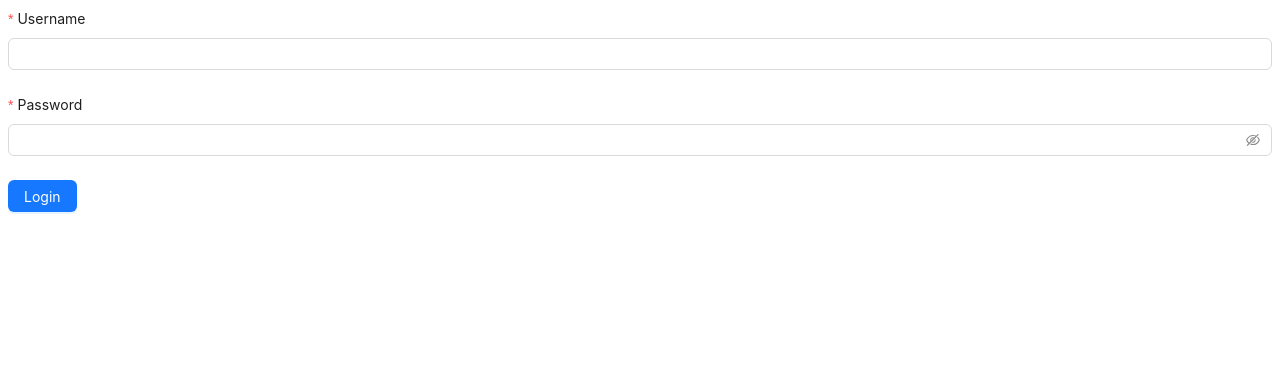
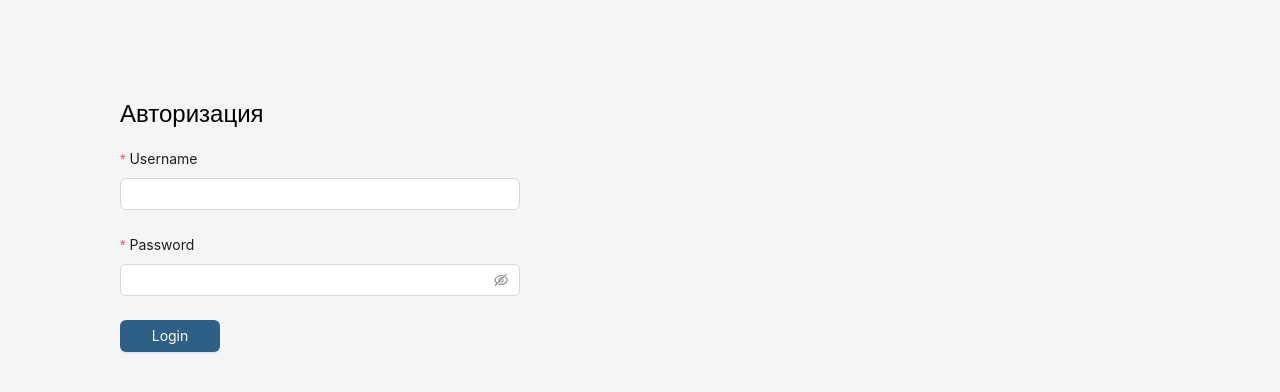
Before and after one commit to artem5-5/infotecs-react, a React app: page /#/login in a window 1280 px wide. Before the commit this address led to /login. Shown: the top 392 px of the page. Built offline with nearby package versions, Linux system fonts and the light colour scheme.

Commit message:
[TASK-06] Implement users list UI with Ant Design and styled-components.

```diff
--- a/package.json
+++ b/package.json
@@ -11,14 +11,18 @@
   },
   "scripts": {
     "start": "webpack serve --open",
-    "build": "webpack --mode production"
+    "build": "webpack --mode production",
+    "predeploy": "npm run build",
+    "deploy": "gh-pages -d dist"
   },
+  "homepage": "https://artem5-5.github.io/infotecs-react",
   "devDependencies": {
     "@types/node": "^25.3.0",
     "@types/react": "^16.14.69",
     "@types/react-dom": "^16.9.25",
     "@types/styled-components": "^5.1.36",
     "css-loader": "^7.1.4",
+    "gh-pages": "^6.3.0",
     "html-webpack-plugin": "^5.6.6",
     "style-loader": "^4.0.0",
     "ts-loader": "^9.5.4",
--- a/src/app/App.tsx
+++ b/src/app/App.tsx
@@ -1,8 +1,14 @@
-import React from 'react'
-import { AppRouter } from './providers/router/AppRouter'
+import React from "react";
+import { AppRouter } from "./providers/router/AppRouter";
+import { GlobalStyles } from "./styles/globalStyles";
 
 function App() {
-  return <AppRouter />
+  return (
+    <>
+      <GlobalStyles />
+      <AppRouter />
+    </>
+  );
 }
 
-export default App
+export default App;
--- a/src/app/providers/router/AppRouter.tsx
+++ b/src/app/providers/router/AppRouter.tsx
@@ -8,7 +8,7 @@ import { LoginPage } from "@/pages/login/ui/LoginPage";
 export const AppRouter = () => {
   return (
     <Routes>
-      <Route path="/" element={<Navigate to="/users" replace />} />
+      <Route path="/" element={<Navigate to="/login" />} />
 
       <Route path="/login" element={<LoginPage />} />
       <Route
--- /dev/null
+++ b/src/app/styles/globalStyles.ts
@@ -0,0 +1,9 @@
+import { createGlobalStyle } from 'styled-components'
+
+export const GlobalStyles = createGlobalStyle`
+  body {
+    margin: 0;
+    background-color: #f5f5f5;
+    font-family: Arial, sans-serif;
+  }
+`
--- a/src/features/auth/ui/LoginForm.tsx
+++ b/src/features/auth/ui/LoginForm.tsx
@@ -1,7 +1,18 @@
 import React from "react";
 import { Form, Input, Button, notification } from "antd";
 import { useNavigate } from "react-router-dom";
+import styled from 'styled-components'
 import { useLogin } from "../model/useLogin";
+
+const StyledButton = styled(Button)`
+  width: 100px;
+  background-color: #2f5f86;
+  border: none;
+
+  &:hover {
+    background-color: #244b6a !important;
+  }
+`
 
 export const LoginForm = () => {
   const loginMutation = useLogin();
@@ -37,14 +48,14 @@ export const LoginForm = () => {
       >
         <Input.Password />
       </Form.Item>
-      <Button
+      <StyledButton
         type="primary"
         htmlType="submit"
         loading={loginMutation.isLoading}
         disabled={loginMutation.isLoading}
       >
         Login
-      </Button>
+      </StyledButton>
     </Form>
   );
 };
--- a/src/features/user-manage/ui/UserModal.tsx
+++ b/src/features/user-manage/ui/UserModal.tsx
@@ -1,7 +1,33 @@
 import React, { useEffect } from "react";
 import { Modal, Form, Input, Button } from "antd";
+import styled from "styled-components";
 import { User } from "@/entities/user/model/types";
-import { useCreateUser, useDeleteUser, useUpdateUser } from "../model/useUserMutations";
+import {
+  useCreateUser,
+  useDeleteUser,
+  useUpdateUser,
+} from "../model/useUserMutations";
+
+const StyledModal = styled(Modal)`
+  .ant-modal-content {
+    border-radius: 12px;
+    padding: 24px 32px;
+  }
+`;
+
+const StyledButton = styled(Button)`
+  width: 100px;
+  background-color: #2f5f86;
+  border: none;
+  color: #fff;
+
+  &:hover {
+    background-color: #244b6a !important;
+  }
+`;
+const StyledInput = styled(Input)`
+  height: 38px;
+`;
 
 interface Props {
   open: boolean;
@@ -14,7 +40,7 @@ export const UserModal = ({ open, onClose, user }: Props) => {
 
   const createMutation = useCreateUser();
   const updateMutation = useUpdateUser();
-  const deleteMutation = useDeleteUser()
+  const deleteMutation = useDeleteUser();
 
   const isEdit = Boolean(user);
   const isLoading = createMutation.isLoading || updateMutation.isLoading;
@@ -42,24 +68,22 @@ export const UserModal = ({ open, onClose, user }: Props) => {
   };
 
   const handleDelete = () => {
-    if (user?.id) {
-      deleteMutation.mutate(String(user.id), {
-        onSuccess: () => {
-          onClose();
-        },
-      });
-    }
+    if (!user) return;
+    deleteMutation.mutate(String(user.id));
+    onClose();
   };
 
   return (
-    <Modal
-      title={isEdit ? "Редактирование" : "Создание"}
+    <StyledModal
+      width={520}
+      title={isEdit ? "Редактирование" : "Создание пользователя"}
       open={open}
       onOk={handleSubmit}
       onCancel={onClose}
       confirmLoading={isLoading}
       maskClosable={!isLoading}
       closable={!isLoading}
+      footer={null}
     >
       <Form form={form} layout="vertical">
         {isEdit && (
@@ -73,27 +97,46 @@ export const UserModal = ({ open, onClose, user }: Props) => {
           name="name"
           rules={[{ required: true, message: "Введите имя" }]}
         >
-          <Input />
+          <StyledInput />
         </Form.Item>
 
         <Form.Item
-          label="Аватар"
+          label="Ссылка на аватарку"
           name="avatar"
           rules={[
             { required: true, message: "Введите ссылку" },
             { type: "url", message: "Некорректная ссылка" },
           ]}
         >
-          <Input />
+          <StyledInput />
         </Form.Item>
-        <Button
-          danger
-          onClick={handleDelete}
-          loading={deleteMutation.isLoading}
+        <div
+          style={{
+            display: "flex",
+            justifyContent: "space-between",
+            marginTop: 24,
+          }}
         >
-          Удалить
-        </Button>
+          {isEdit && (
+            <Button onClick={handleDelete} danger>
+              Удалить
+            </Button>
+          )}
+
+          <div>
+            <StyledButton
+              type="primary"
+              loading={isLoading}
+              style={{ marginRight: 8 }}
+              onClick={handleSubmit}
+            >
+              {isEdit ? "Сохранить" : "Создать"}
+            </StyledButton>
+
+            <StyledButton onClick={onClose}>Отмена</StyledButton>
+          </div>
+        </div>
       </Form>
-    </Modal>
+    </StyledModal>
   );
 };
--- a/src/index.tsx
+++ b/src/index.tsx
@@ -1,6 +1,6 @@
 import React from 'react'
 import ReactDOM from 'react-dom'
-import { BrowserRouter } from 'react-router-dom'
+import { BrowserRouter, HashRouter } from 'react-router-dom'
 import { QueryClient, QueryClientProvider } from '@tanstack/react-query'
 import App from './app/App'
 
@@ -8,9 +8,9 @@ const queryClient = new QueryClient()
 
 ReactDOM.render(
   <QueryClientProvider client={queryClient}>
-    <BrowserRouter>
+    <HashRouter>
       <App />
-    </BrowserRouter>
+    </HashRouter>
   </QueryClientProvider>,
   document.getElementById('root')
 )
--- a/src/pages/login/index.tsx
+++ /dev/null
@@ -1 +0,0 @@
-import {LoginPage} from "./ui/LoginPage";
--- a/src/pages/login/ui/LoginPage.tsx
+++ b/src/pages/login/ui/LoginPage.tsx
@@ -1,6 +1,21 @@
-import { LoginForm } from "@/features/auth/ui/LoginForm";
 import React, { useEffect } from "react";
 import { useNavigate } from "react-router-dom";
+import styled from 'styled-components'
+import { LoginForm } from "@/features/auth/ui/LoginForm";
+
+const Wrapper = styled.div`
+  padding-top: 80px;
+  padding-left: 120px;
+`
+
+const Title = styled.h2`
+  font-weight: 500;
+  margin-bottom: 20px;
+`
+
+const Card = styled.div`
+  width: 400px;
+`
 
 export const LoginPage = () => {
   const navigate = useNavigate();
@@ -13,8 +28,11 @@ export const LoginPage = () => {
   }, [navigate]);
 
   return (
-    <div>
-      <LoginForm />
-    </div>
+    <Wrapper>
+      <Title>Авторизация</Title>
+      <Card>
+        <LoginForm />
+      </Card>
+    </Wrapper>
   );
 };
--- a/src/pages/login/ui/UsersPage.tsx
+++ b/src/pages/login/ui/UsersPage.tsx
@@ -5,6 +5,62 @@ import dayjs from "dayjs";
 import { useUsers } from "@/entities/user/model/useUsers";
 import { User } from "@/entities/user/model/types";
 import { UserModal } from "@/features/user-manage/ui/UserModal";
+import styled from "styled-components";
+
+const PageWrapper = styled.div`
+  padding: 60px;
+`;
+
+const LogoutButtonWrapper = styled.div`
+  position: fixed;
+  top: 24px;
+  right: 24px;
+  z-index: 10;
+`;
+
+const CreateButtonWrapper = styled.div`
+  position: fixed;
+  bottom: 24px;
+  left: 24px;
+  z-index: 10;
+`;
+
+const StyledButton = styled(Button)`
+  background-color: #2f5f86;
+  border: none;
+  color: #fff;
+
+  &:hover {
+    background-color: #244b6a !important;
+  }
+`;
+
+const UserRow = styled.div`
+  display: flex;
+  align-items: center;
+  padding: 16px 0;
+  border-bottom: 1px solid #f0f0f0;
+  cursor: pointer;
+
+  &:hover {
+    background: #fafafa;
+  }
+`;
+
+const UserInfo = styled.div`
+  margin-left: 12px;
+  display: flex;
+  flex-direction: column;
+`;
+
+const UserName = styled.span`
+  font-weight: 500;
+`;
+
+const UserDate = styled.span`
+  color: #999;
+  font-size: 13px;
+`;
 
 export const UsersPage = () => {
   const { data, isLoading } = useUsers();
@@ -21,13 +77,15 @@ export const UsersPage = () => {
   if (isLoading) return <Spin />;
 
   return (
-    <div style={{ padding: 40 }}>
-      <div style={{ marginBottom: 20 }}>
-        <Button danger onClick={handleLogout}>
+    <PageWrapper>
+      <LogoutButtonWrapper>
+        <StyledButton onClick={handleLogout}>
           Выход
-        </Button>
+        </StyledButton>
+      </LogoutButtonWrapper>
 
-        <Button
+      <CreateButtonWrapper>
+        <StyledButton
           type="primary"
           onClick={() => {
             setSelectedUser(undefined);
@@ -35,53 +93,45 @@ export const UsersPage = () => {
           }}
         >
           Создать пользователя
-        </Button>
-      </div>
+        </StyledButton>
+      </CreateButtonWrapper>
 
       <Table
         dataSource={data}
         rowKey="id"
+        showHeader={false}
+        style={{ tableLayout: "fixed" }}
+        pagination={{ pageSize: 5 }}
         columns={[
           {
-            title: "Аватар",
-            dataIndex: "avatar",
-            render: (avatar: string) => (
-              <a
-                onClick={() => {
-                  setSelectedUser(data?.find((u) => u.avatar === avatar));
-                  setIsModalOpen(true);
-                }}
-              >
-                <Avatar src={avatar} />
-              </a>
-            ),
-          },
-          {
-            title: "Имя",
             dataIndex: "name",
-            render: (_, record) => (
-              <a
+            render: (_, record: User) => (
+              <UserRow
                 onClick={() => {
                   setSelectedUser(record);
                   setIsModalOpen(true);
                 }}
               >
-                {record.name}
-              </a>
+                <Avatar src={record.avatar} size={48} />
+
+                <UserInfo>
+                  <UserName>{record.name}</UserName>
+                  <UserDate>
+                    Зарегистрирован{" "}
+                    {dayjs(record.createdAt).format("DD.MM.YYYY")}
+                  </UserDate>
+                </UserInfo>
+              </UserRow>
             ),
-          },
-          {
-            title: "Зарегистрирован",
-            dataIndex: "createdAt",
-            render: (date: string) => dayjs(date).format("DD.MM.YYYY"),
           },
         ]}
       />
+
       <UserModal
         open={isModalOpen}
         onClose={() => setIsModalOpen(false)}
         user={selectedUser}
       />
-    </div>
+    </PageWrapper>
   );
 };
--- a/webpack.config.js
+++ b/webpack.config.js
@@ -31,6 +31,10 @@ module.exports = {
   devServer: {
     historyApiFallback: true,
     port: 3000,
+    overlay: {
+      errors: true,
+      warnings: false,
+    },
   },
   output: {
     filename: "bundle.js",
```
Also changed, not shown: src/entities/user/index.tsx (deleted), 1 other file (tests, documents, lock files or other folders).
